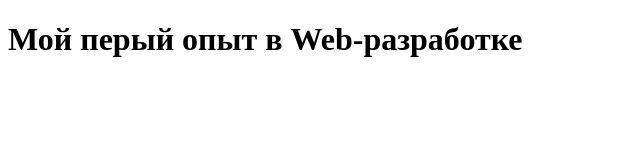
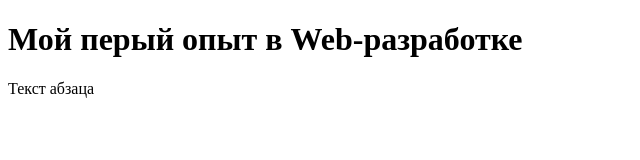
Before and after one commit to jenyakrol/first-project, a plain HTML site: page index.html in a window 1280 px wide. Shown: the whole page, without its empty margins (0-640 px from the left). Drawn offline with Linux system fonts and the light colour scheme.

Commit message:
добавлен абзац

```diff
--- a/index.html
+++ b/index.html
@@ -7,5 +7,6 @@
 </head>
 <body>
     <h1 class="h1">Мой перый опыт в Web-разработке</h1>
+    <p>Текст абзаца</p>
 </body>
 </html>
```
Also changed, not shown: script.js (added).
